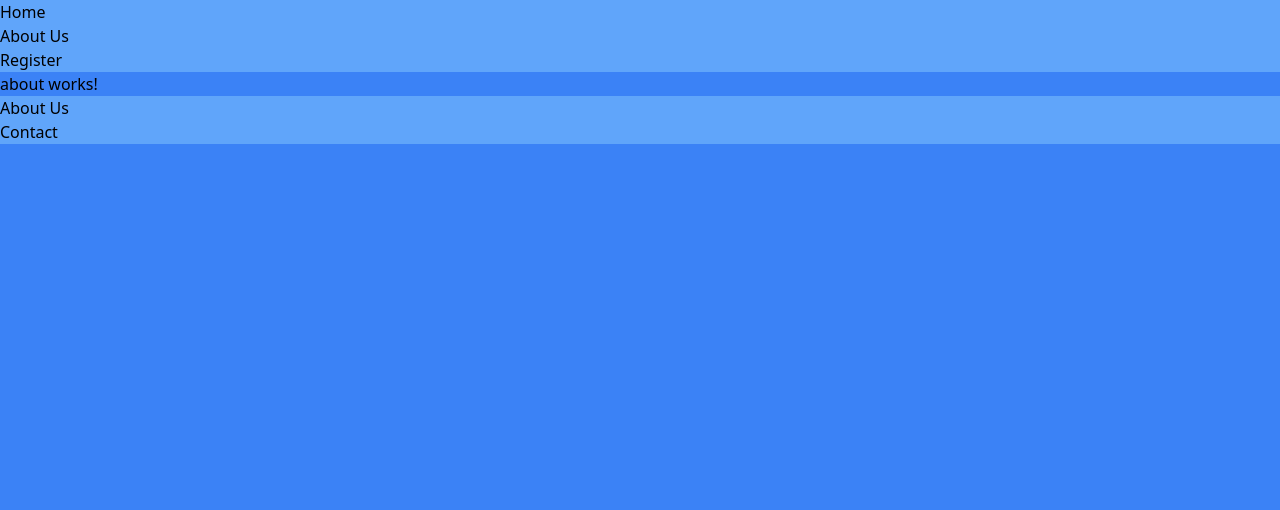
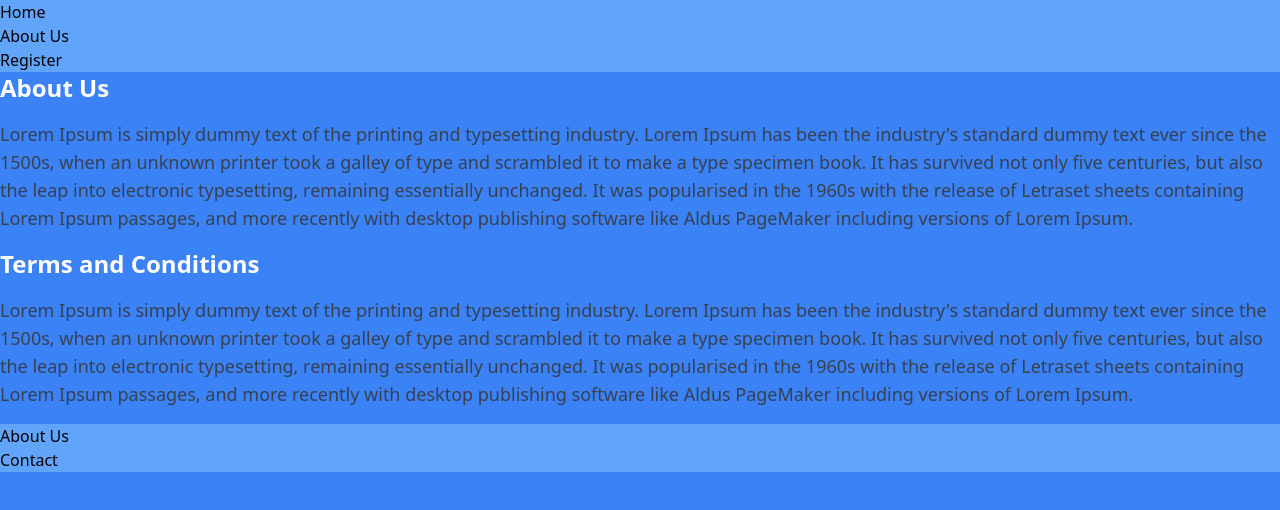
Before and after one commit to Maxi1324/GJokes, an Angular app in the folder Frontend/GJokeCommiter/: page /about in a window 1280 px wide. Shown: the top 510 px of the page. Built offline with nearby package versions, Linux system fonts and the light colour scheme; no server answers.

Commit message:
About: Add Titles and Sample Text

```diff
--- a/Frontend/GJokeCommiter/angular.json
+++ b/Frontend/GJokeCommiter/angular.json
@@ -44,8 +44,8 @@
                 },
                 {
                   "type": "anyComponentStyle",
-                  "maximumWarning": "2kb",
-                  "maximumError": "4kb"
+                  "maximumWarning": "6kb",
+                  "maximumError": "8kb"
                 }
               ],
               "fileReplacements": [
--- a/Frontend/GJokeCommiter/src/app/about/about.component.css
+++ b/Frontend/GJokeCommiter/src/app/about/about.component.css
@@ -0,0 +1,11 @@
+.about-title{
+    @apply text-white;
+    @apply font-bold;
+    @apply text-2xl;
+    @apply mb-4;
+}
+.about-text{
+    @apply text-gray-700;
+    @apply text-lg;
+    @apply mb-4;
+}
--- a/Frontend/GJokeCommiter/src/app/about/about.component.html
+++ b/Frontend/GJokeCommiter/src/app/about/about.component.html
@@ -1 +1,10 @@
-<p>about works!</p>
+<div class="lg:p-32 sm:p-16 p-4">
+    <h2 class="about-title">About Us</h2>
+    <p class="about-text">
+        Lorem Ipsum is simply dummy text of the printing and typesetting industry. Lorem Ipsum has been the industry's standard dummy text ever since the 1500s, when an unknown printer took a galley of type and scrambled it to make a type specimen book. It has survived not only five centuries, but also the leap into electronic typesetting, remaining essentially unchanged. It was popularised in the 1960s with the release of Letraset sheets containing Lorem Ipsum passages, and more recently with desktop publishing software like Aldus PageMaker including versions of Lorem Ipsum.
+    </p>
+    <h2 class="about-title">Terms and Conditions</h2>
+    <p class="about-text">
+        Lorem Ipsum is simply dummy text of the printing and typesetting industry. Lorem Ipsum has been the industry's standard dummy text ever since the 1500s, when an unknown printer took a galley of type and scrambled it to make a type specimen book. It has survived not only five centuries, but also the leap into electronic typesetting, remaining essentially unchanged. It was popularised in the 1960s with the release of Letraset sheets containing Lorem Ipsum passages, and more recently with desktop publishing software like Aldus PageMaker including versions of Lorem Ipsum.
+    </p>
+</div>
```
